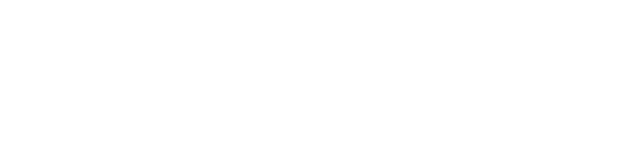
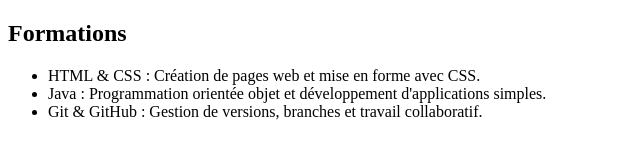
Before and after one commit to yetchenadege7/mon-cv, a plain HTML site: page index.html in a window 1280 px wide. Shown: the whole page, without its empty margins (0-640 px from the left). Drawn offline with Linux system fonts and the light colour scheme.

Commit message:
mise en place de la structure formation

```diff
--- a/index.html
+++ b/index.html
@@ -6,6 +6,14 @@
     <title>MON-CV</title>
 </head>
 <body>
+    <section id="formations">
+  <h2>Formations</h2>
+  <ul>
+    <li>HTML & CSS : Création de pages web et mise en forme avec CSS.</li>
+    <li>Java : Programmation orientée objet et développement d'applications simples.</li>
+    <li>Git & GitHub : Gestion de versions, branches et travail collaboratif.</li>
+  </ul>
+</section>
 
 </body>
 </html>
```
